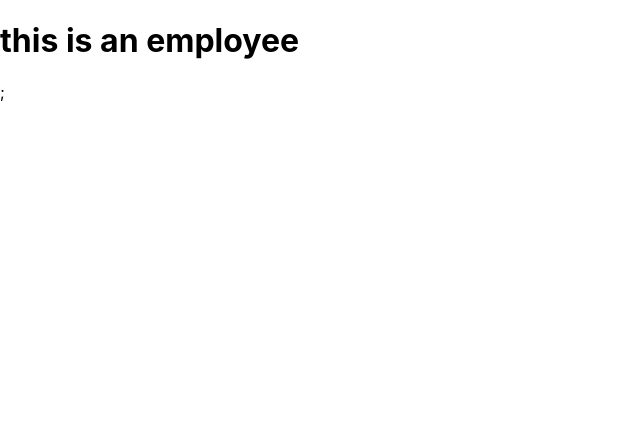
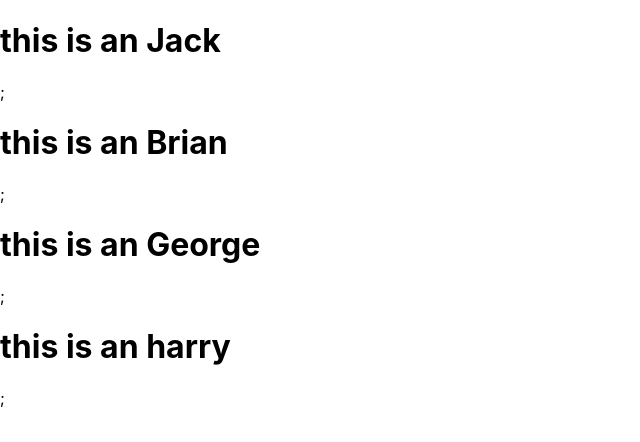
Before and after one commit to pixelstorm/react-props, a React (Create React App) app: page / in a window 1280 px wide. Shown: the top 442 px of the page, without its empty margins (0-640 px from the left). Built offline with nearby package versions, Linux system fonts and the light colour scheme.

Commit message:
output dynamic name value for each employee

```diff
--- a/src/App.js
+++ b/src/App.js
@@ -2,7 +2,10 @@ import Employee from "./Employee";
 function App() {
   return (
     <div className="App">
-      <Employee />;
+      <Employee name="Jack" />;
+      <Employee name="Brian" />;
+      <Employee name="George" />;
+      <Employee name="harry" />;
     </div>
   );
 }
--- a/src/Employee.js
+++ b/src/Employee.js
@@ -1,7 +1,7 @@
 import React from "react";
 
-const Employee = () => {
-  return <h1>this is an employee</h1>;
+const Employee = (props) => {
+  return <h1>this is an {props.name}</h1>;
 };
 
 export default Employee;
```
